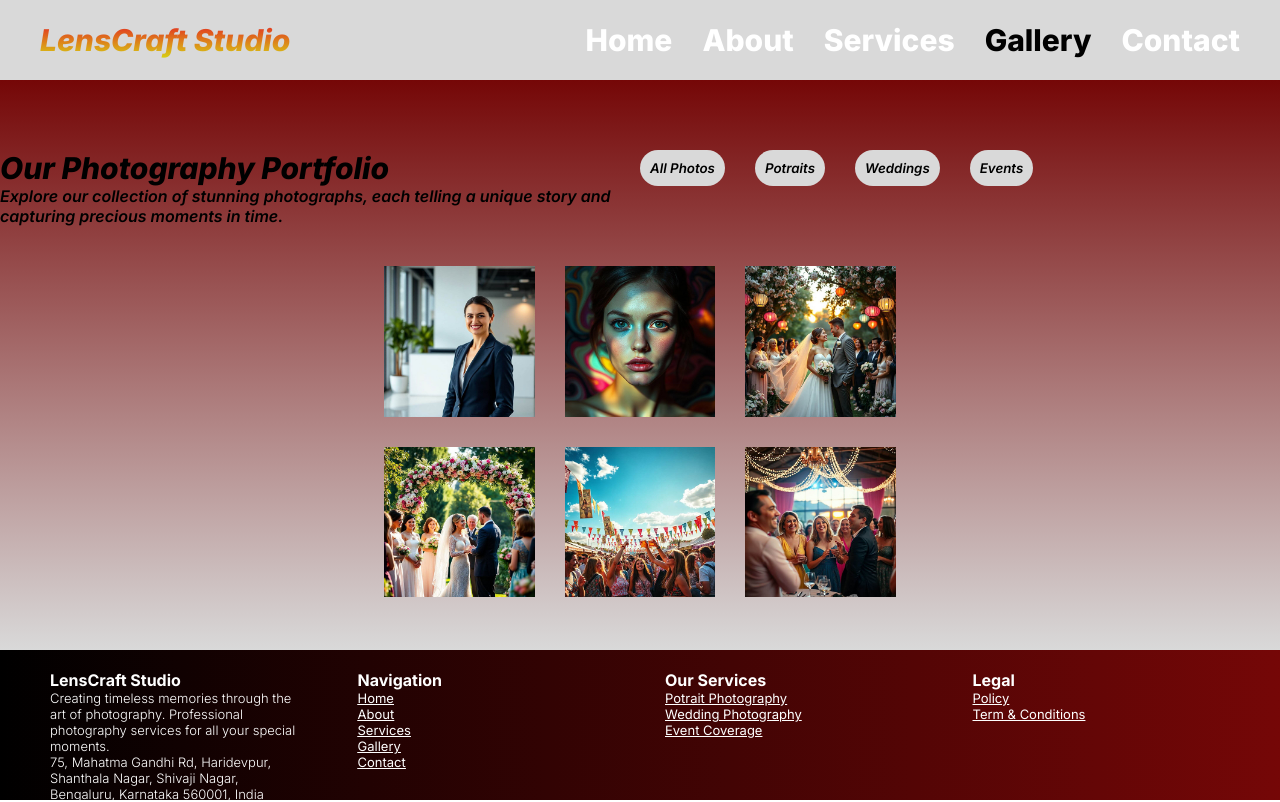
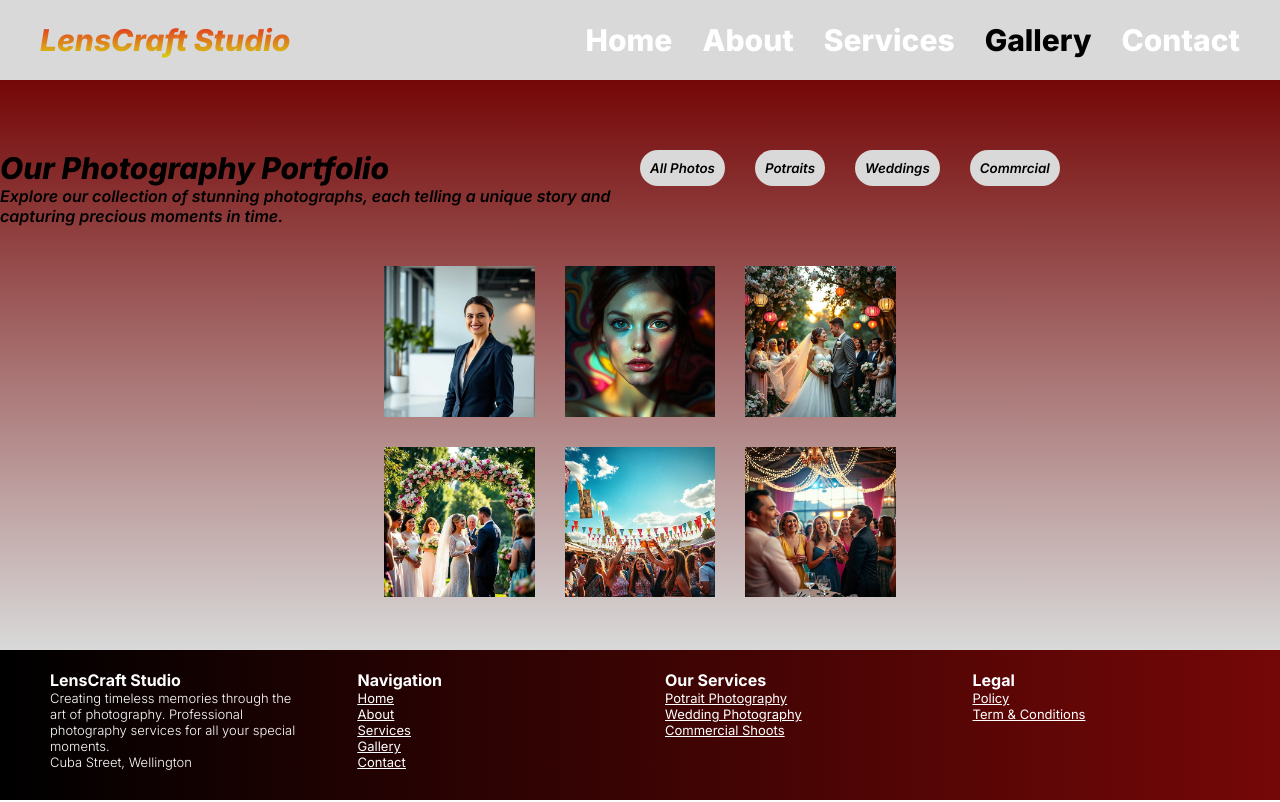
Before and after one commit to masrafe321/masrafe321.github.io, a plain HTML site: page pages/gallery.html in a window 1280 px wide. Drawn offline with Linux system fonts and the light colour scheme.

Commit message:
Update gallery.html

```diff
--- a/pages/gallery.html
+++ b/pages/gallery.html
@@ -36,7 +36,7 @@
             <li><button>All Photos</button></li>
             <li><button>Potraits</button></li>
             <li><button>Weddings</button></li>
-            <li><button>Events</button></li>
+            <li><button>Commrcial</button></li>
           </ul>
         </section>
       </div>
@@ -58,8 +58,7 @@
           Creating timeless memories through the art of photography.
           Professional photography services for all your special moments.
           <br />
-          75, Mahatma Gandhi Rd, Haridevpur, Shanthala Nagar, Shivaji Nagar,
-          Bengaluru, Karnataka 560001, India
+          Cuba Street, Wellington
         </p>
       </div>
 
@@ -81,7 +80,7 @@
         <ul>
           <li>Potrait Photography</li>
           <li>Wedding Photography</li>
-          <li>Event Coverage</li>
+          <li>Commercial Shoots</li>
         </ul>
       </div>
 
```
